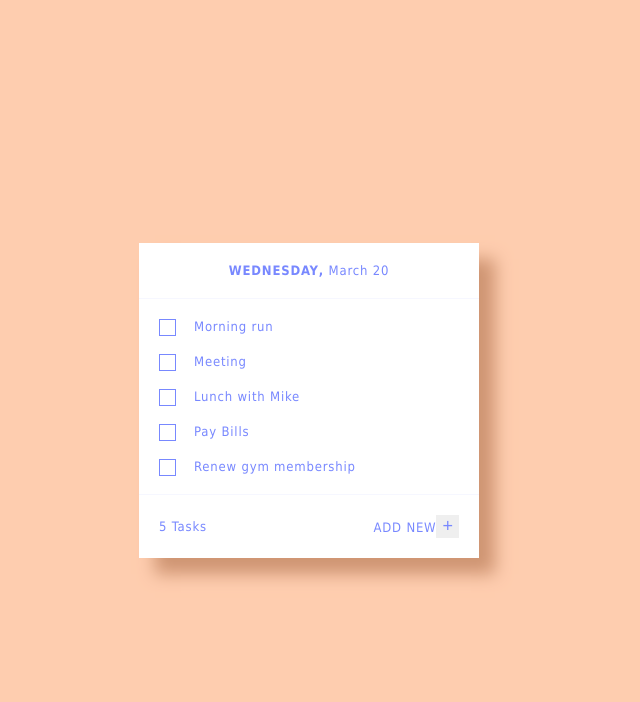
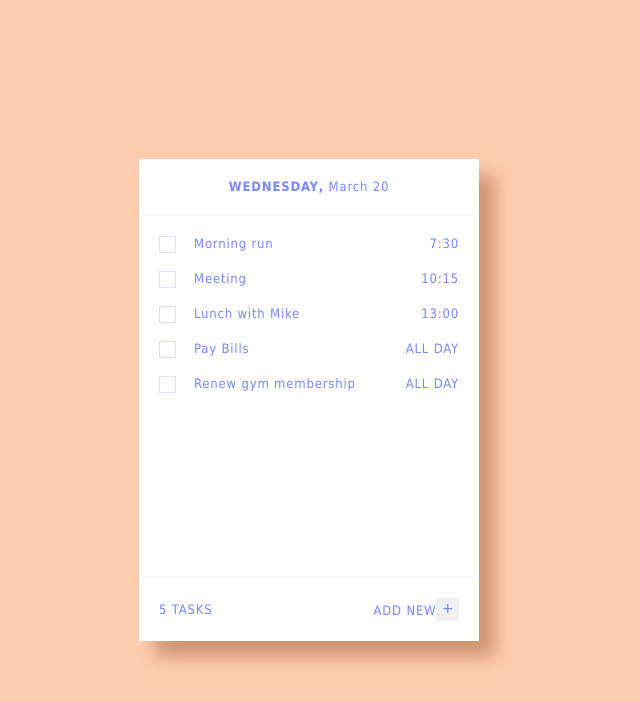
Before and after one commit to eric-to/todo, a React (Create React App) app: page / in a window 1280 px wide. Shown: the top 702 px of the page, without its empty margins (331-971 px from the left). Built offline with nearby package versions, Linux system fonts and the light colour scheme.

Commit message:
Clean up styles

```diff
--- a/public/index.html
+++ b/public/index.html
@@ -7,7 +7,6 @@
       name="viewport"
       content="width=device-width, initial-scale=1, shrink-to-fit=no"
     />
-    <meta name="theme-color" content="#000000" />
     <!--
       manifest.json provides metadata used when your web app is installed on a
       user's mobile device or desktop. See https://developers.google.com/web/fundamentals/web-app-manifest/
@@ -22,7 +21,7 @@
       work correctly both with client-side routing and a non-root public URL.
       Learn how to configure a non-root public URL by running `npm run build`.
     -->
-    <title>To-do List</title>
+    <title>To-Do List</title>
   </head>
   <body>
     <div id="root"></div>
--- a/src/App.css
+++ b/src/App.css
@@ -46,26 +46,29 @@ button {
 }
 
 .card-header {
-  border-bottom: 1px solid #F6F7FF;
+  border-bottom: 2px solid #F6F7FF;
 }
 
 .todo-list {
   padding: 10px;
-  /* min-height: 340px; */
+  min-height: 340px;
+  max-height: 340px;
+  overflow-y: scroll;
 }
 
 .todo {
   display: flex;
+  justify-content: space-between;
   padding: 10px;
 }
 
-.complete {
-  color: #DDE0FF;
+.completed {
+  color: #D7DBFF;
   text-decoration: line-through;
 }
 
 .card-footer {
-  border-top: 1px solid #F6F7FF;
+  border-top: 2px solid #F6F7FF;
   display: flex;
   justify-content: space-between;
 }
--- a/src/App.js
+++ b/src/App.js
@@ -6,11 +6,11 @@ import TodoForm from './TodoForm';
 
 function App() {
   const [todos, setTodos] = useState([
-    { text: "Morning run", isComplete: false },
-    { text: "Meeting", isComplete: false },
-    { text: "Lunch with Mike", isComplete: false },
-    { text: "Pay Bills", isComplete: false },
-    { text: "Renew gym membership", isComplete: false },
+    { text: "Morning run", isComplete: false, time: "7:30" },
+    { text: "Meeting", isComplete: false, time: "10:15" },
+    { text: "Lunch with Mike", isComplete: false, time: "13:00" },
+    { text: "Pay Bills", isComplete: false, time: "ALL DAY" },
+    { text: "Renew gym membership", isComplete: false, time: "ALL DAY" },
   ]);
 
   const addTodo = text => {
@@ -42,7 +42,7 @@ function App() {
         ))}
       </div>
       <footer className="card card-footer">
-        {todos.length} Tasks
+        {todos.length} TASKS
         <TodoForm addTodo={addTodo} />
       </footer>
     </div>
--- a/src/Checkbox.css
+++ b/src/Checkbox.css
@@ -1,18 +1,22 @@
 input[type="checkbox"] {
-  position: absolute;
-  opacity: 0;
   cursor: pointer;
   height: 0;
+  opacity: 0;
+  position: absolute;
   width: 0;
 }
 
+.checkbox-container-container {
+  display: flex;
+}
+
 .checkbox-container {
+  cursor: pointer;
   display: block;
+  font-size: 22px;
+  margin-bottom: 12px;
+  padding-left: 35px;
   position: relative;
-  padding-left: 35px;
-  margin-bottom: 12px;
-  cursor: pointer;
-  font-size: 22px;
   -webkit-user-select: none;
   -moz-user-select: none;
   -ms-user-select: none;
@@ -20,29 +24,30 @@ input[type="checkbox"] {
 }
 
 .checkmark {
+  background-color: white;
+  border: 1px solid #DDE0FF;
+  height: 15px;
+  left: 0;
   position: absolute;
   top: 0;
-  left: 0;
-  height: 15px;
   width: 15px;
-  background-color: white;
+}
+
+.checkbox-container:hover input ~ .checkmark {
+  background-color: #DDE0FF;
+}
+
+/* When the checkbox is checked, add a purply background */
+.checkbox-container input:checked ~ .checkmark {
+  background-color: #7888FF;
   border: 1px solid #7888FF;
 }
 
-.checkbox-container:hover input ~ .checkmark {
-  background-color: #ccc;
-}
-
-/* When the checkbox is checked, add a blue background */
-.checkbox-container input:checked ~ .checkmark {
-  background-color: #7888FF;
-}
-
-/* Create the checkmark/indicator (hidden when not checked) */
+/* Create the checkmark (hidden when not checked) */
 .checkmark:after {
   content: "";
+  display: none;
   position: absolute;
-  display: none;
 }
 
 /* Show the checkmark when checked */
@@ -50,15 +55,14 @@ input[type="checkbox"] {
   display: block;
 }
 
-/* Style the checkmark/indicator */
+/* Style the checkmark  */
 .checkbox-container .checkmark:after {
+  border: solid white;
+  border-width: 0 1px 1px 0;
+  height: 10px;
   left: 4px;
-  /* top: 5px; */
+  transform: rotate(45deg);
   width: 5px;
-  height: 10px;
-  border: solid white;
-  border-width: 0 3px 3px 0;
   -webkit-transform: rotate(45deg);
   -ms-transform: rotate(45deg);
-  transform: rotate(45deg);
 }
--- a/src/Todo.js
+++ b/src/Todo.js
@@ -3,13 +3,18 @@ import React from 'react';
 function Todo({ todo, index, completeTodo }) {
   return (
     <div
-      className={ todo.isComplete ? "complete todo" : "todo" }
+      className={todo.isComplete ? "completed todo" : "todo"}
     >
-      <label className="checkbox-container">
-        <input type="checkbox" onClick={() => completeTodo(index)} />
-        <span class="checkmark"></span>
-      </label>
-      {todo.text}
+      <div className="checkbox-container-container">
+        <label className="checkbox-container">
+          <input type="checkbox" onClick={() => completeTodo(index)} />
+          <span className="checkmark"></span>
+        </label>
+        <div>{todo.text}</div>
+      </div>
+      <div>
+        {todo.isComplete ? "" : todo.time}
+      </div>
     </div>
   );
 }
```
